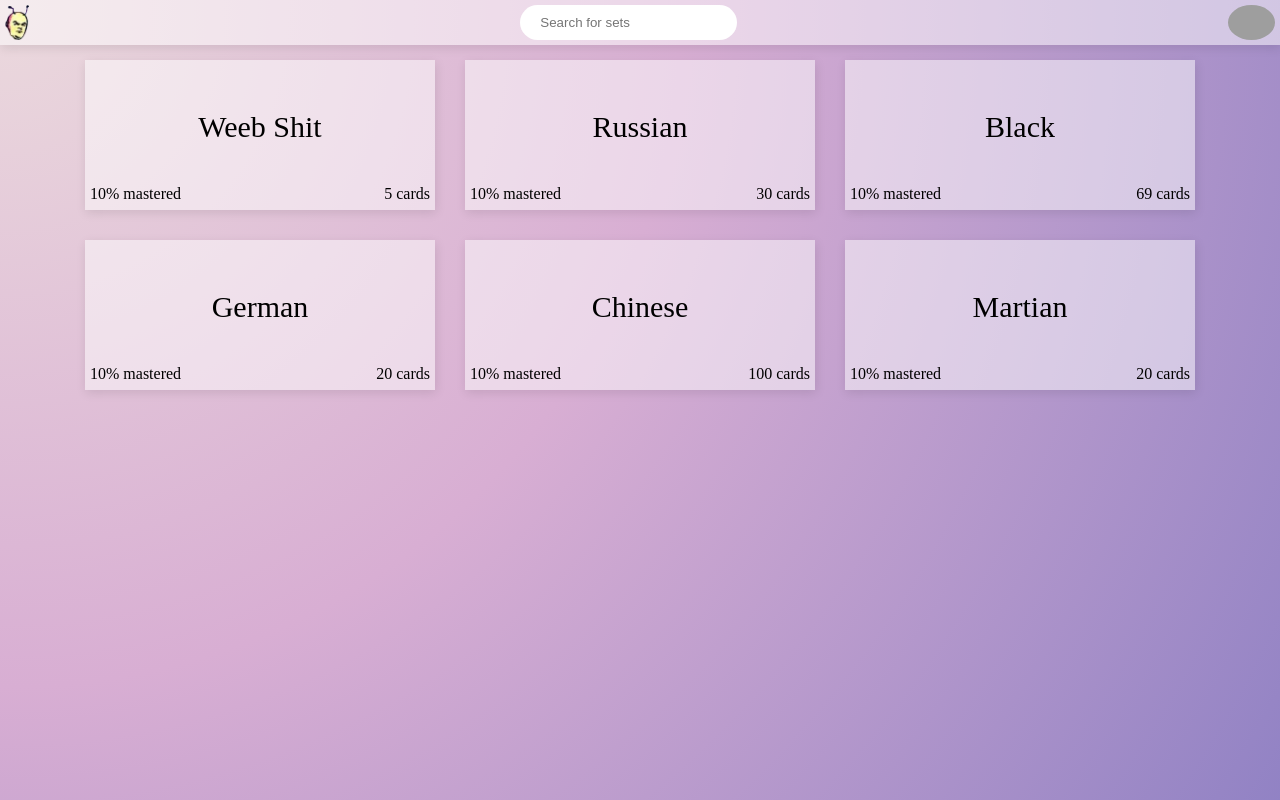
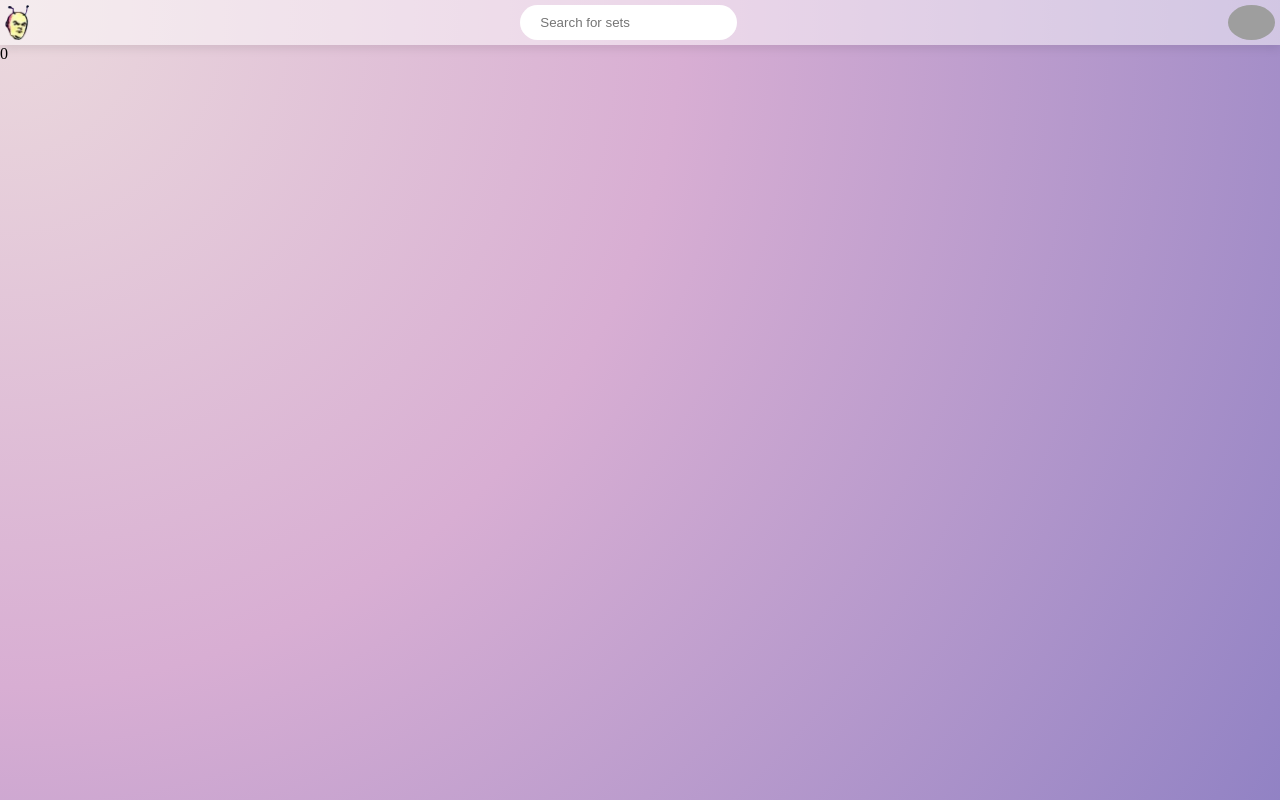
Before and after one commit to coderLads/grottcards, a Vue app in the folder grott/: page /quiz/0 in a window 1280 px wide. Built offline with nearby package versions, Linux system fonts and the light colour scheme; grey boxes are pictures that could not be loaded.

Commit message:
vue router actually works

```diff
--- a/grott/src/App.vue
+++ b/grott/src/App.vue
@@ -1,43 +1,21 @@
 <template>
   <div id="app">
-    <Navbar :user-icon='"https://i.imgur.com/WnmUCm7.png"'/>
-    <Cards :decks="cardData"/>
+    <router-view/>
   </div>
 </template>
 
-<script>
-import Navbar from './components/Navbar.vue'
-import Cards from './components/Cards.vue'
-
-
-export default {
-  name: 'app',
-  components: {
-    Navbar,
-    Cards
-  },
-  data:()=>{
-    return {
-      cardData: [
-        {deckId:0,mastery:10,deckName:"Weeb Shit",cardCount:5},
-        {deckId:1,mastery:10,deckName:"Russian",cardCount:30},
-        {deckId:2,mastery:10,deckName:"Black",cardCount:69},
-        {deckId:3,mastery:10,deckName:"German",cardCount:20},
-        {deckId:4,mastery:10,deckName:"Chinese",cardCount:100},
-        {deckId:5,mastery:10,deckName:"Martian",cardCount:20}
-      ]
-    }
-  }
-}
-
-</script>
-
 <style>
-body,html{
+body,
+html {
   margin: 0;
   padding: 0;
   height: 100%;
   width: 100%;
-  background-image: radial-gradient( circle farthest-corner at 0.3% 1.3%,  rgba(235,217,221,1) 0%, rgba(216,174,211,1) 45.1%, rgba(145,130,196,1) 100.2% );
+  background-image: radial-gradient(
+    circle farthest-corner at 0.3% 1.3%,
+    rgba(235, 217, 221, 1) 0%,
+    rgba(216, 174, 211, 1) 45.1%,
+    rgba(145, 130, 196, 1) 100.2%
+  );
 }
 </style>
--- a/grott/src/components/Cards.vue
+++ b/grott/src/components/Cards.vue
@@ -1,31 +1,35 @@
 <template>
   <main class="cards">
-  <a :href="'quiz.html?deck=' + deck.deckId" class="card" v-for="deck in decks" :key="deck.deckId">
+    <router-link
+      :to="'/quiz/' + deck.deckId "
+      class="card"
+      v-for="deck in decks"
+      :key="deck.deckId"
+    >
       <div class="deck-title">{{deck.deckName}}</div>
       <div class="card-mastery">{{deck.mastery}}% mastered</div>
       <div class="card-count">{{deck.cardCount}} cards</div>
-  </a>
+    </router-link>
   </main>
 </template>
 
 <script>
-
 export default {
-  name: 'Cards',
+  name: "Cards",
   props: {
     decks: Array
   }
-}
+};
 </script>
 
 <!-- Add "scoped" attribute to limit CSS to this component only -->
 <style scoped>
-a{
+a {
   color: black;
   text-decoration: none;
 }
 
-.cards{
+.cards {
   margin-top: 50px;
   display: flex;
   flex-direction: row;
@@ -34,8 +38,8 @@ a{
   max-width: 1500px;
   margin: auto;
 }
-.card{
-  margin:15px;
+.card {
+  margin: 15px;
   height: 150px;
   width: 350px;
   background: rgba(255, 255, 255, 0.5);
@@ -43,10 +47,10 @@ a{
   display: grid;
   grid-template-rows: 125px 25px;
   grid-template-columns: 1fr 1fr;
-  transition: all .25s ease;
+  transition: all 0.25s ease;
   cursor: pointer;
 }
-.card:hover{
+.card:hover {
   box-shadow: 2px 6px 30px rgba(0, 0, 0, 0.2);
 }
 
@@ -56,12 +60,12 @@ a{
   margin-top: 50px;
   grid-column-end: span 2;
 }
-.card-count,.card-mastery{
-  padding:0px 5px;
+.card-count,
+.card-mastery {
+  padding: 0px 5px;
 }
 .card-count {
   text-align: right;
-
 }
 .card-mastery {
   text-align: left;
--- a/grott/src/components/Navbar.vue
+++ b/grott/src/components/Navbar.vue
@@ -1,8 +1,8 @@
 <template>
   <div class="navbar">
-    <a href="index.html">
+    <router-link to="/">
       <img src="../assets/logo.png">
-    </a>
+    </router-link>
     <input type="text" id="search" placeholder="Search for sets">
     <div id="user-icon" @click="userMenu()">
       <img class="user-icon" :src="userIcon">
@@ -12,21 +12,19 @@
 
 <script>
 export default {
-  name: 'Navbar',
+  name: "Navbar",
   props: {
     userIcon: String
   },
-  methods:{
-    userMenu(){
-
-    }
+  methods: {
+    userMenu() {}
   }
-}
+};
 </script>
 
 <!-- Add "scoped" attribute to limit CSS to this component only -->
 <style scoped>
-.navbar{
+.navbar {
   height: 35px;
   background: rgba(255, 255, 255, 0.5);
   display: flex;
@@ -34,18 +32,18 @@ export default {
   padding: 5px 0px;
   box-shadow: 1px 3px 10px rgba(0, 0, 0, 0.1);
 }
-.navbar>*{
+.navbar > * {
   margin: 0px 5px;
 }
 
-img{
+img {
   height: 35px;
   width: auto;
 }
-.user-icon{
+.user-icon {
   border-radius: 50%;
 }
-input{
+input {
   border-radius: 50px;
   border: none;
   padding: 0px 20px;
--- a/grott/src/main.js
+++ b/grott/src/main.js
@@ -1,8 +1,10 @@
 import Vue from 'vue'
 import App from './App.vue'
+import router from './router'
 
 Vue.config.productionTip = false
 
 new Vue({
-  render: h => h(App),
+  router,
+  render: h => h(App)
 }).$mount('#app')
--- /dev/null
+++ b/grott/src/router.js
@@ -0,0 +1,21 @@
+import Vue from 'vue'
+import Router from 'vue-router'
+import Home from './views/Home.vue'
+
+Vue.use(Router)
+
+export default new Router({
+    mode: 'history',
+    base: process.env.BASE_URL,
+    routes: [{
+            path: '/',
+            name: 'home',
+            component: Home
+        },
+        {
+            path: '/quiz/:id',
+            name: 'quiz',
+            component: () => import( /* webpackChunkName: "about" */ './views/Quiz.vue')
+        }
+    ]
+})
--- /dev/null
+++ b/grott/src/views/Home.vue
@@ -0,0 +1,31 @@
+<template>
+  <div id="app">
+    <Navbar :user-icon="'https://i.imgur.com/WnmUCm7.png'"/>
+    <Cards :decks="cardData"/>
+  </div>
+</template>
+
+<script>
+import Navbar from "../components/Navbar.vue";
+import Cards from "../components/Cards.vue";
+
+export default {
+  name: "home",
+  components: {
+    Navbar,
+    Cards
+  },
+  data: () => {
+    return {
+      cardData: [
+        { deckId: 0, mastery: 10, deckName: "Weeb Shit", cardCount: 5 },
+        { deckId: 1, mastery: 10, deckName: "Russian", cardCount: 30 },
+        { deckId: 2, mastery: 10, deckName: "Black", cardCount: 69 },
+        { deckId: 3, mastery: 10, deckName: "German", cardCount: 20 },
+        { deckId: 4, mastery: 10, deckName: "Chinese", cardCount: 100 },
+        { deckId: 5, mastery: 10, deckName: "Martian", cardCount: 20 }
+      ]
+    };
+  }
+};
+</script>
--- /dev/null
+++ b/grott/src/views/Quiz.vue
@@ -0,0 +1,17 @@
+<template>
+  <div id="app">
+    <Navbar :user-icon="'https://i.imgur.com/WnmUCm7.png'"/>
+    <div>{{ $route.params.id }}</div>
+  </div>
+</template>
+
+<script>
+import Navbar from "../components/Navbar.vue";
+
+export default {
+  name: "quiz",
+  components: {
+    Navbar
+  }
+};
+</script>
```
Lines whose indentation alone changed are shown as unchanged.
